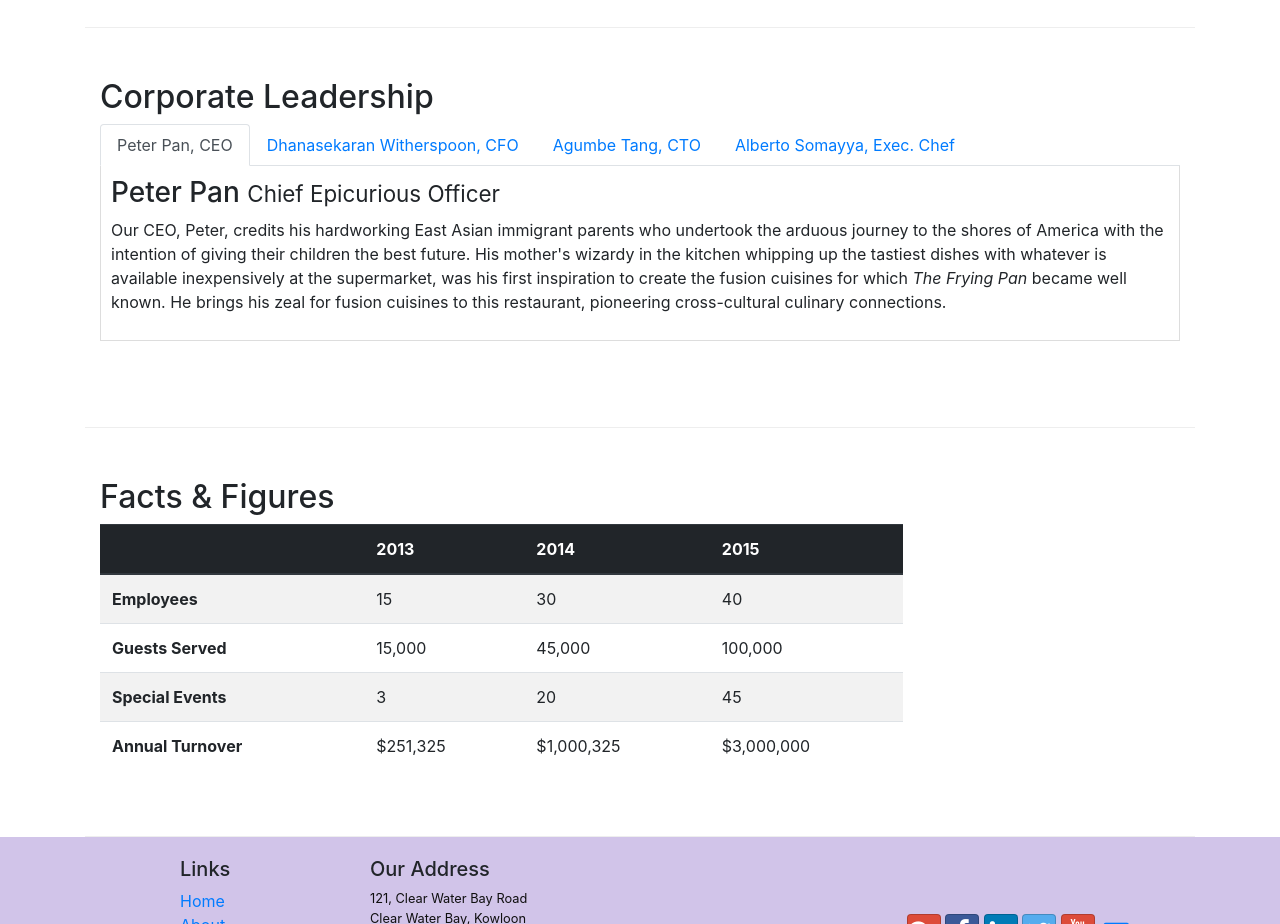
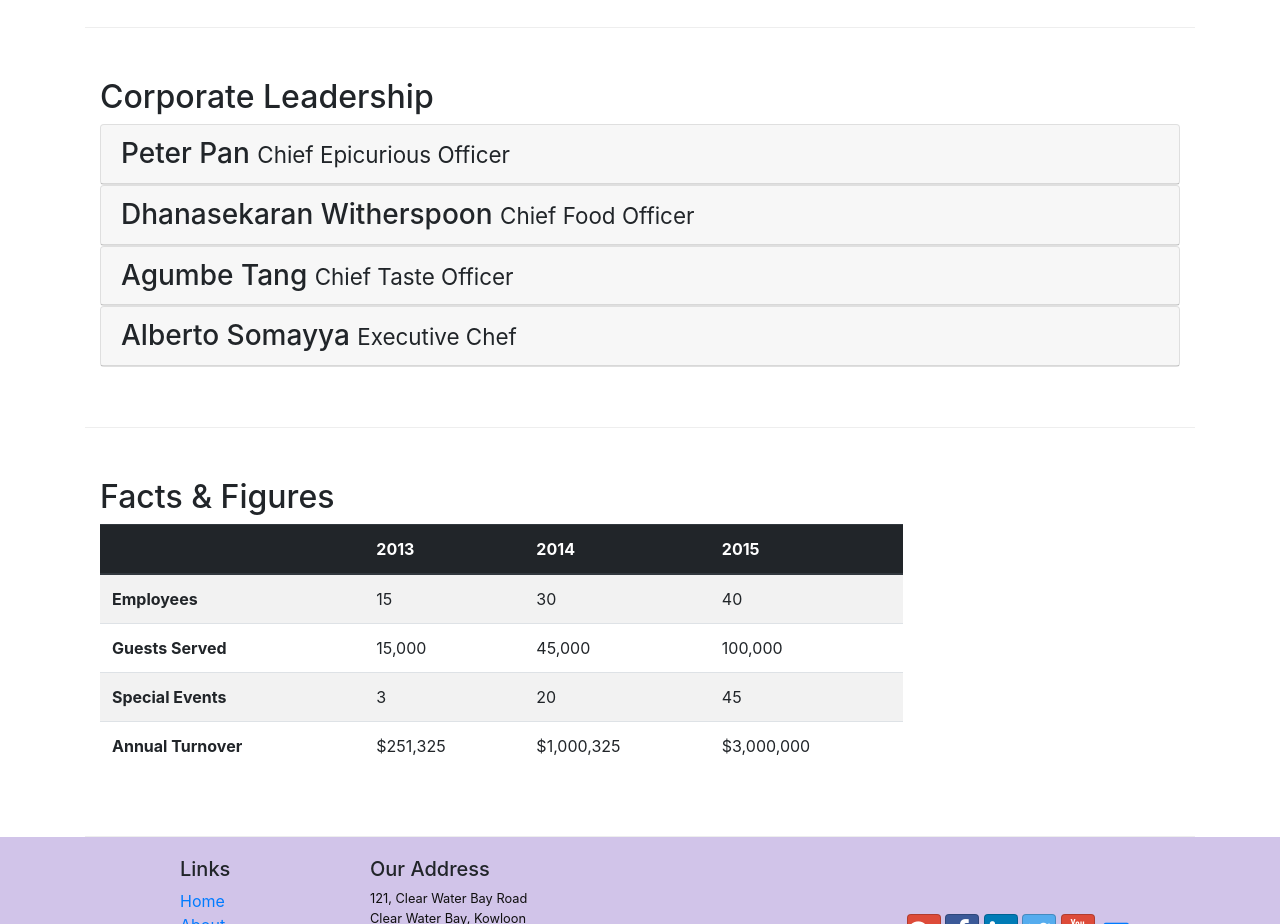
Before and after one commit to harshit1902/confusionBootstrap, a website: page aboutus.html in a window 1280 px wide. Shown: the part 960-1884 px from the top of the page. Drawn offline with nearby package versions, Linux system fonts and the light colour scheme.

Commit message:
accorion

```diff
--- a/aboutus.html
+++ b/aboutus.html
@@ -153,96 +153,103 @@
       <div class="row-content row">
         <div class="col-12">
           <h2>Corporate Leadership</h2>
-
-          <ul class="nav nav-tabs">
-            <li class="nav-item">
-              <a
-                href="#peter"
-                role="tab"
-                data-toggle="tab"
-                class="nav-link active"
-                >Peter Pan, CEO</a
-              >
-            </li>
-            <li class="nav-item">
-              <a
-                href="#dhanasekaran"
-                role="tab"
-                data-toggle="tab"
-                class="nav-link"
-                >Dhanasekaran Witherspoon, CFO</a
-              >
-            </li>
-            <li class="nav-item">
-              <a href="#agumbe" role="tab" data-toggle="tab" class="nav-link"
-                >Agumbe Tang, CTO</a
-              >
-            </li>
-            <li class="nav-item">
-              <a href="#alberto" role="tab" data-toggle="tab" class="nav-link"
-                >Alberto Somayya, Exec. Chef</a
-              >
-            </li>
-          </ul>
-
-          <div class="tab-content">
-            <div class="tab-pane fade show active" role="tabpanel" id="peter">
-              <h3>Peter Pan <small>Chief Epicurious Officer</small></h3>
+          <div id="accordian">
+            <!-- peter  -->
+            <div class="card">
+              <div class="card-header" role="tab" id="peterhead">
+                <h3 class="mb-0">
+                  <a data-toggle="collapse" data-target="#peter">
+                    Peter Pan <small>Chief Epicurious Officer</small>
+                  </a>
+                </h3>
+              </div>
+              <div class="collapse" data-parent="#accordian" id="peter">
+                <div class="card-body">
                   <p class="d-none d-sm-block">
                     Our CEO, Peter, credits his hardworking East Asian immigrant
                     parents who undertook the arduous journey to the shores of
                     America with the intention of giving their children the best
                     future. His mother's wizardy in the kitchen whipping up the
-                tastiest dishes with whatever is available inexpensively at the
-                supermarket, was his first inspiration to create the fusion
-                cuisines for which
-                <em>The Frying Pan</em> became well known. He brings his zeal
-                for fusion cuisines to this restaurant, pioneering
+                    tastiest dishes with whatever is available inexpensively at
+                    the supermarket, was his first inspiration to create the
+                    fusion cuisines for which
+                    <em>The Frying Pan</em> became well known. He brings his
+                    zeal for fusion cuisines to this restaurant, pioneering
                     cross-cultural culinary connections.
                   </p>
                 </div>
-
-            <div class="tab-pane fade show" role="tabpanel" id="dhanasekaran">
-              <h3>
+              </div>
+            </div>
+            <!-- dhanasekaran -->
+            <div class="card">
+              <div class="card-header" role="tab" id="dhanasekaranhead">
+                <h3 class="mb-0">
+                  <a data-toggle="collapse" data-target="#dhanasekaran">
                     Dhanasekaran Witherspoon <small>Chief Food Officer</small>
+                  </a>
                 </h3>
+              </div>
+              <div class="collapse" data-parent="#accordian" id="dhanasekaran">
+                <div class="card-body">
                   <p class="d-none d-sm-block">
                     Our CFO, Danny, as he is affectionately referred to by his
-                colleagues, comes from a long established family tradition in
-                farming and produce. His experiences growing up on a farm in the
-                Australian outback gave him great appreciation for varieties of
-                food sources. As he puts it in his own words,
+                    colleagues, comes from a long established family tradition
+                    in farming and produce. His experiences growing up on a farm
+                    in the Australian outback gave him great appreciation for
+                    varieties of food sources. As he puts it in his own words,
                     <em
                       >Everything that runs, wins, and everything that stays,
                       pays!</em
                     >
                   </p>
                 </div>
-
-            <div class="tab-pane fade show" role="tabpanel" id="agumbe">
-              <h3>Agumbe Tang <small>Chief Taste Officer</small></h3>
+              </div>
+            </div>
+            <!-- agumbe -->
+            <div class="card">
+              <div class="card-header" role="tab" id="agumbehead">
+                <h3 class="mb-0">
+                  <a data-toggle="collapse" data-target="#agumbe">
+                    Agumbe Tang <small>Chief Taste Officer</small>
+                  </a>
+                </h3>
+              </div>
+              <div class="collapse" data-parent="#accordian" id="agumbe">
+                <div class="card-body">
                   <p class="d-none d-sm-block">
-                Blessed with the most discerning gustatory sense, Agumbe, our
-                CTO, personally ensures that every dish that we serve meets his
-                exacting tastes. Our chefs dread the tongue lashing that ensues
-                if their dish does not meet his exacting standards. He lives by
-                his motto,
+                    Blessed with the most discerning gustatory sense, Agumbe,
+                    our CTO, personally ensures that every dish that we serve
+                    meets his exacting tastes. Our chefs dread the tongue
+                    lashing that ensues if their dish does not meet his exacting
+                    standards. He lives by his motto,
                     <em>You click only if you survive my lick.</em>
                   </p>
                 </div>
-
-            <div class="tab-pane fade show" role="tabpanel" id="alberto">
-              <h3>Alberto Somayya <small>Executive Chef</small></h3>
+              </div>
+            </div>
+            <!-- alberto -->
+            <div class="card">
+              <div class="card-header" role="tab" id="albertohead">
+                <h3 class="mb-0">
+                  <a data-toggle="collapse" data-target="#alberto">
+                    Alberto Somayya <small>Executive Chef</small>
+                  </a>
+                </h3>
+              </div>
+              <div class="collapse" data-parent="#accordian" id="alberto">
+                <div class="card-body">
                   <p class="d-none d-sm-block">
-                Award winning three-star Michelin chef with wide International
-                experience having worked closely with whos-who in the culinary
-                world, he specializes in creating mouthwatering Indo-Italian
-                fusion experiences. He says,
+                    Award winning three-star Michelin chef with wide
+                    International experience having worked closely with whos-who
+                    in the culinary world, he specializes in creating
+                    mouthwatering Indo-Italian fusion experiences. He says,
                     <em
-                  >Put together the cuisines from the two craziest cultures, and
-                  you get a winning hit! Amma Mia!</em
+                      >Put together the cuisines from the two craziest cultures,
+                      and you get a winning hit! Amma Mia!</em
                     >
                   </p>
+                </div>
+              </div>
             </div>
           </div>
         </div>
```
Lines whose indentation alone changed are shown as unchanged.
